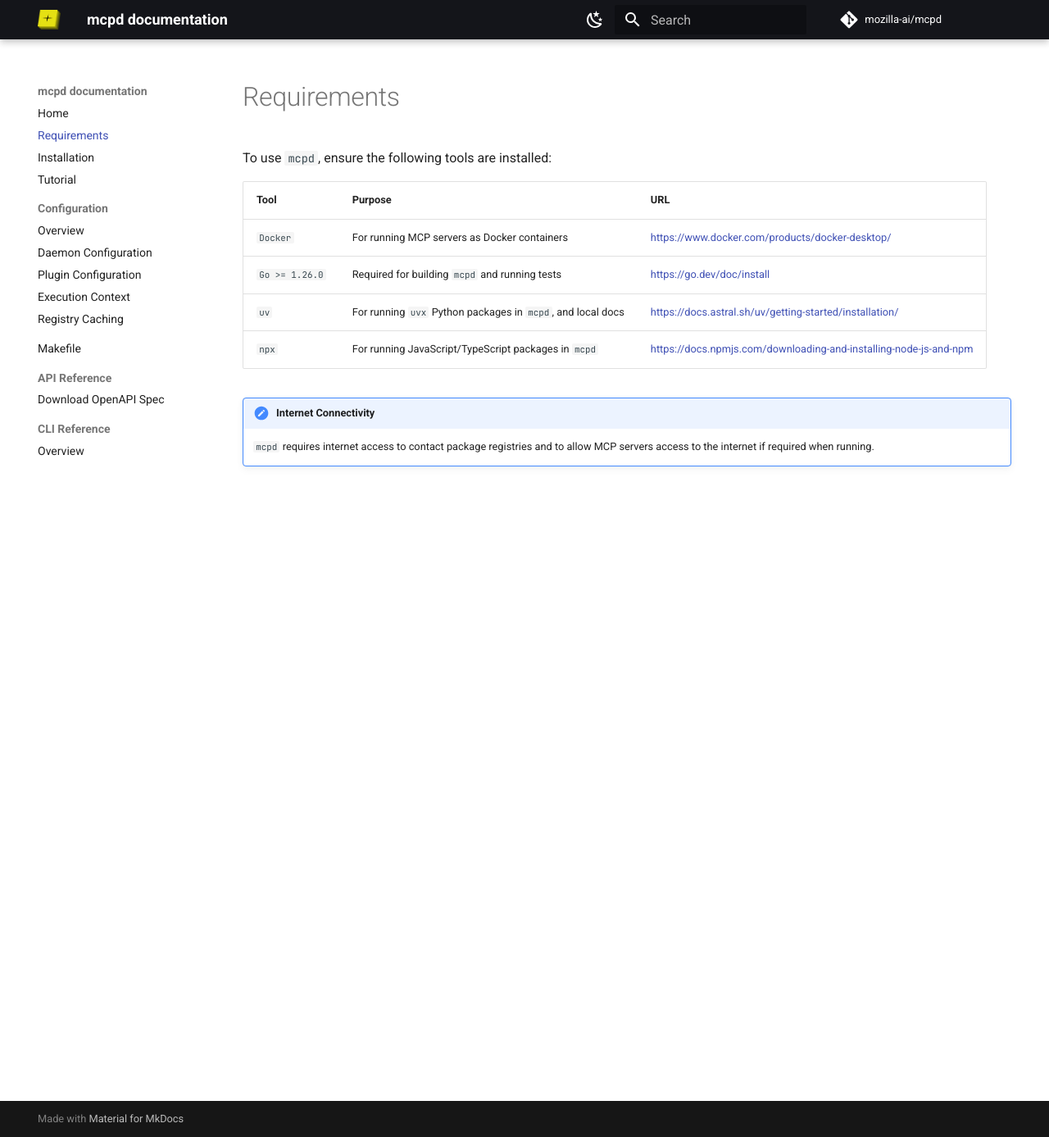
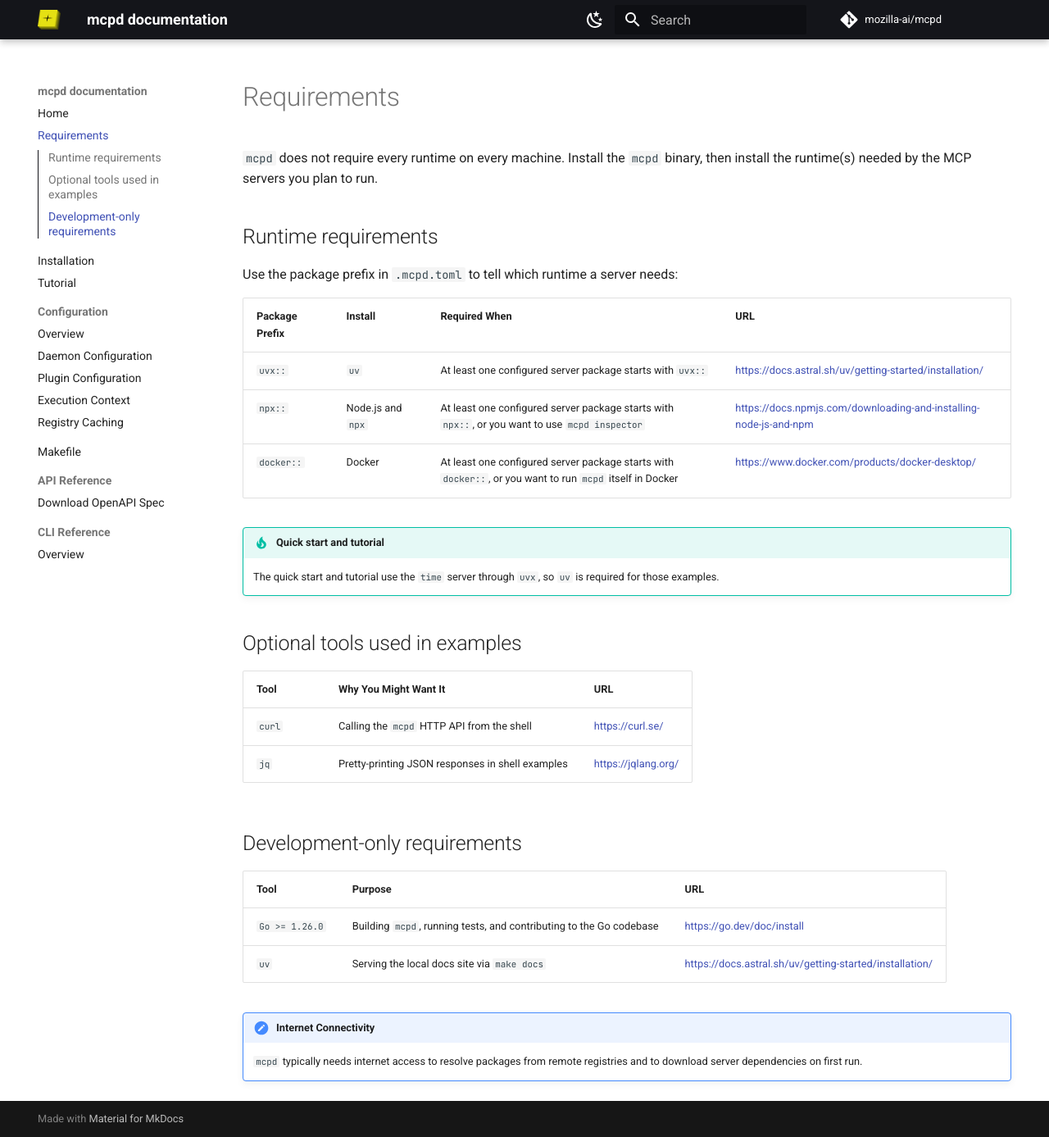
Before and after one commit to mozilla-ai/mcpd, an MkDocs documentation site: the page built from docs/requirements.md, in a window 1280 px wide and 1387 px high. Shown: the whole window at 82% size. Built offline with MkDocs 1.6.1 and Material for MkDocs 9.7.7, drawn with Linux system fonts in a browser that asks for light colours; comment, search, counter and statistics services are not loaded.

```diff
--- a/docs/requirements.md
+++ b/docs/requirements.md
@@ -1,13 +1,34 @@
 # Requirements
 
-To use `mcpd`, ensure the following tools are installed:
+`mcpd` does not require every runtime on every machine.
+Install the `mcpd` binary, then install the runtime(s) needed by the MCP servers you plan to run.
 
-| Tool           | Purpose                                                     | URL                                                                                                                                    |
-|----------------|-------------------------------------------------------------|----------------------------------------------------------------------------------------------------------------------------------------|
-| `Docker`       | For running MCP servers as Docker containers                | [https://www.docker.com/products/docker-desktop/](https://www.docker.com/products/docker-desktop/)                                     |
-| `Go >= 1.26.0` | Required for building `mcpd` and running tests              | [https://go.dev/doc/install](https://go.dev/doc/install)                                                                               |
-| `uv`           | For running `uvx` Python packages in `mcpd`, and local docs | [https://docs.astral.sh/uv/getting-started/installation/](https://docs.astral.sh/uv/getting-started/installation/)                     |
-| `npx`          | For running JavaScript/TypeScript packages in `mcpd`        | [https://docs.npmjs.com/downloading-and-installing-node-js-and-npm](https://docs.npmjs.com/downloading-and-installing-node-js-and-npm) |
+## Runtime requirements
+
+Use the package prefix in `.mcpd.toml` to tell which runtime a server needs:
+
+| Package Prefix | Install | Required When | URL |
+|----------------|---------|---------------|-----|
+| `uvx::` | `uv` | At least one configured server package starts with `uvx::` | [https://docs.astral.sh/uv/getting-started/installation/](https://docs.astral.sh/uv/getting-started/installation/) |
+| `npx::` | Node.js and `npx` | At least one configured server package starts with `npx::`, or you want to use `mcpd inspector` | [https://docs.npmjs.com/downloading-and-installing-node-js-and-npm](https://docs.npmjs.com/downloading-and-installing-node-js-and-npm) |
+| `docker::` | Docker | At least one configured server package starts with `docker::`, or you want to run `mcpd` itself in Docker | [https://www.docker.com/products/docker-desktop/](https://www.docker.com/products/docker-desktop/) |
+
+!!! tip "Quick start and tutorial"
+    The quick start and tutorial use the `time` server through `uvx`, so `uv` is required for those examples.
+
+## Optional tools used in examples
+
+| Tool | Why You Might Want It | URL |
+|------|-----------------------|-----|
+| `curl` | Calling the `mcpd` HTTP API from the shell | [https://curl.se/](https://curl.se/) |
+| `jq` | Pretty-printing JSON responses in shell examples | [https://jqlang.org/](https://jqlang.org/) |
+
+## Development-only requirements
+
+| Tool | Purpose | URL |
+|------|---------|-----|
+| `Go >= 1.26.0` | Building `mcpd`, running tests, and contributing to the Go codebase | [https://go.dev/doc/install](https://go.dev/doc/install) |
+| `uv` | Serving the local docs site via `make docs` | [https://docs.astral.sh/uv/getting-started/installation/](https://docs.astral.sh/uv/getting-started/installation/) |
 
 !!! note "Internet Connectivity"
-    `mcpd` requires internet access to contact package registries and to allow MCP servers access to the internet if required when running.
+    `mcpd` typically needs internet access to resolve packages from remote registries and to download server dependencies on first run.
```
Also changed, not shown: README.md (+13 -4 lines), docs/index.md (+8 -2 lines), docs/installation.md (+6 -0 lines), docs/tutorial.md (+9 -2 lines).
